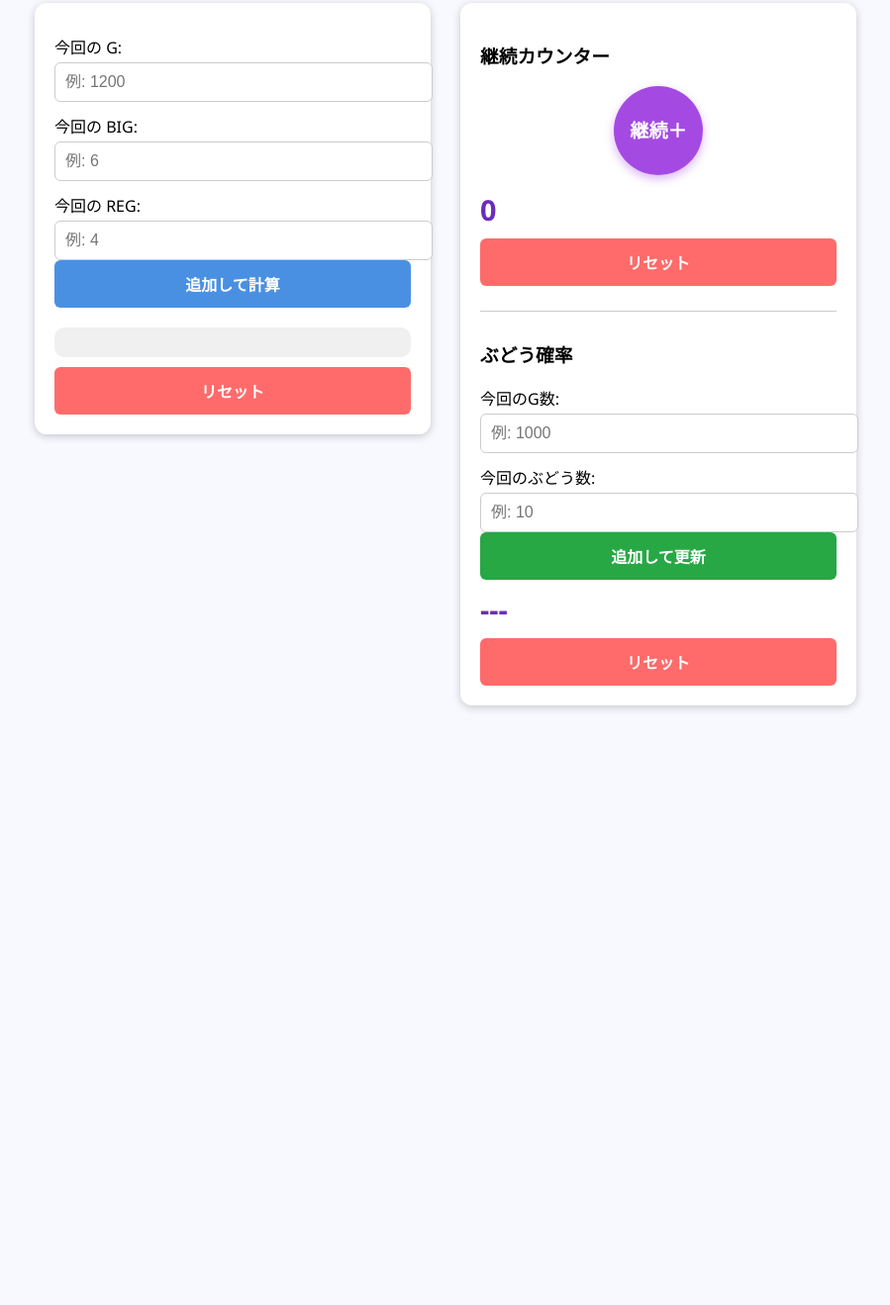
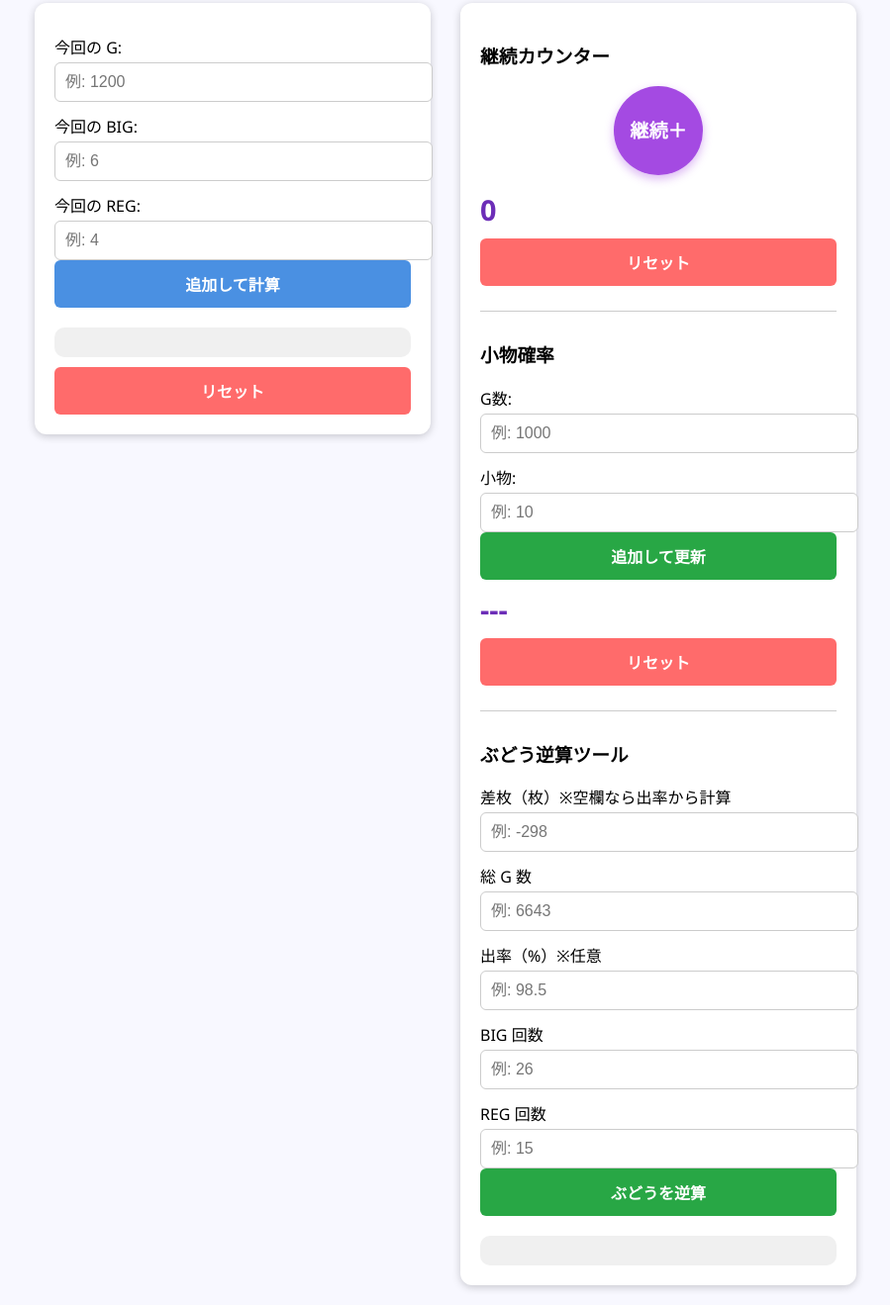
Before and after one commit to gamecre1105/count, a plain HTML site: page index.html in a window 1280 px wide. Shown: the part 80-1399 px from the top of the page at 99% size, without its empty margins (190-1089 px from the left). Before the commit the page ends 813 px from the top, so only its background shows below. Drawn offline with Linux system fonts and the light colour scheme.

Commit message:
ぶどう逆算ツールを追加

```diff
--- a/index.html
+++ b/index.html
@@ -3,7 +3,7 @@
 <head>
 <meta charset="UTF-8">
 <meta name="viewport" content="width=device-width, initial-scale=1.0">
-<title>累計結果アプリ（継続＆ぶどう確率）</title>
+<title>カウントアプリ</title>
 <style>
   body {
     font-family: "Segoe UI", sans-serif;
@@ -66,7 +66,6 @@
   .btn-blue { background: #4a90e2; color: white; }
   .btn-green { background: #28a745; color: white; }
   .btn-red { background: #ff6b6b; color: white; margin-top: 10px; }
-
 
   /* 🌟 丸型 継続ボタン（押しやすく、拡大しない） */
   .btn-circle {
@@ -158,7 +157,7 @@
 </style>
 </head>
 <body>
-  <h1>累計結果アプリ（継続＆ぶどう確率）</h1>
+  <h1>カウントアプリ</h1>
 
   <div class="main">
     <!-- 左：累計計算エリア -->
@@ -175,22 +174,41 @@
       <button class="btn-red" onclick="resetData()">リセット</button>
     </div>
 
-    <!-- 右：継続ボタン＋ぶどう確率 -->
+    <!-- 右：継続ボタン＋小物確率＋ぶどう逆算 -->
     <div class="side">
       <h3>継続カウンター</h3>
       <button class="btn-circle" onclick="addContinue()">継続＋</button>
       <div class="count" id="continueCount">0</div>
       <button class="btn-red" onclick="resetContinue()">リセット</button>
 
+      <!-- 小物確率（ぶどうカウント） -->
       <div class="grape">
-        <h3>ぶどう確率</h3>
-        <label>今回のG数:</label>
+        <h3>小物確率</h3>
+        <label>G数:</label>
         <input type="number" id="grapeG" placeholder="例: 1000">
-        <label>今回のぶどう数:</label>
+        <label>小物:</label>
         <input type="number" id="grapeCount" placeholder="例: 10">
         <button class="btn-green" onclick="addGrape()">追加して更新</button>
         <div class="count" id="grapeRate">--</div>
         <button class="btn-red" onclick="resetGrape()">リセット</button>
+      </div>
+
+      <!-- ★ ぶどう逆算ツール（差枚・G数・出率・BIG・REG から計算） -->
+      <div class="grape">
+        <h3>ぶどう逆算ツール</h3>
+        <label>差枚（枚）※空欄なら出率から計算</label>
+        <input type="number" id="bdDiff" placeholder="例: -298">
+        <label>総 G 数</label>
+        <input type="number" id="bdG" placeholder="例: 6643">
+        <label>出率（%）※任意</label>
+        <input type="number" id="bdRate" placeholder="例: 98.5" step="0.1">
+        <label>BIG 回数</label>
+        <input type="number" id="bdBig" placeholder="例: 26">
+        <label>REG 回数</label>
+        <input type="number" id="bdReg" placeholder="例: 15">
+
+        <button class="btn-green" onclick="calcBudo()">ぶどうを逆算</button>
+        <div class="result" id="bdResult"></div>
       </div>
     </div>
   </div>
@@ -262,7 +280,7 @@ function resetContinue() {
   }
 }
 
-// ===== ぶどう確率（累計） =====
+// ===== ぶどう確率（累計カウント） =====
 let grapeData = JSON.parse(localStorage.getItem("grapeRecords")) || [];
 
 function addGrape() {
@@ -298,6 +316,114 @@ function resetGrape() {
 }
 
 updateGrapeDisplay();
+
+// ===== ぶどう逆算（差枚・G数・出率・BIG・REG） =====
+
+// 定数（6号機 Sアイム想定）
+const COIN_IN_PER_GAME = 3;    // 1Gあたり 3 枚投入
+const BIG_PAYOUT        = 252; // BIG 平均枚数
+const REG_PAYOUT        = 96;  // REG 平均枚数
+
+// 小役（適当打ち時の理論値）
+const REPLAY_PROB    = 1 / 7.298;
+const REPLAY_PAYOUT  = 3;
+
+const CHERRY_PROB    = 1 / 53.43;
+const CHERRY_PAYOUT  = 2;
+
+const BELL_PROB      = 1 / 4915.20;
+const BELL_PAYOUT    = 14;
+
+const PIERROT_PROB   = 1 / 10865.18;
+const PIERROT_PAYOUT = 10;
+
+const GRAPE_PAYOUT   = 8;  // ぶどう 8 枚役
+
+function calcBudo() {
+  const gEl       = document.getElementById("bdG");
+  const diffEl    = document.getElementById("bdDiff");
+  const rateEl    = document.getElementById("bdRate");
+  const bigEl     = document.getElementById("bdBig");
+  const regEl     = document.getElementById("bdReg");
+  const resultEl  = document.getElementById("bdResult");
+
+  const spins = Number(gEl.value);
+  const bb    = Number(bigEl.value);
+  const rb    = Number(regEl.value);
+
+  if (!Number.isFinite(spins) || spins <= 0 ||
+      !Number.isFinite(bb)    || bb < 0     ||
+      !Number.isFinite(rb)    || rb < 0) {
+    resultEl.textContent = "総G数・BIG・REG を正しく入力してください。";
+    return;
+  }
+
+  const totalIn = spins * COIN_IN_PER_GAME;
+
+  // 差枚 or 出率
+  const diffStr = diffEl.value.trim();
+  const rateStr = rateEl.value.trim();
+
+  let diff;
+  if (diffStr !== "") {
+    diff = Number(diffStr);
+    if (!Number.isFinite(diff)) {
+      resultEl.textContent = "差枚は数値で入力してください。";
+      return;
+    }
+  } else if (rateStr !== "") {
+    const rate = Number(rateStr);
+    if (!Number.isFinite(rate)) {
+      resultEl.textContent = "出率は数値で入力してください。";
+      return;
+    }
+    // 差枚 = 投入枚数 × (出率/100 - 1)
+    diff = totalIn * (rate / 100 - 1);
+  } else {
+    resultEl.textContent = "差枚か出率のどちらかは入力してください。";
+    return;
+  }
+
+  // 総払い出し枚数
+  const totalOut = totalIn + diff;
+
+  // ボーナス払い出し
+  const bonusOut = bb * BIG_PAYOUT + rb * REG_PAYOUT;
+
+  // 小役（全部）の払い出し
+  const smallOutTotal = totalOut - bonusOut;
+
+  // ぶどう以外の小役払い出し（理論値）
+  const otherSmallOut =
+    spins * (
+      REPLAY_PROB   * REPLAY_PAYOUT +
+      CHERRY_PROB   * CHERRY_PAYOUT +
+      BELL_PROB     * BELL_PAYOUT   +
+      PIERROT_PROB  * PIERROT_PAYOUT
+    );
+
+  // ぶどう払い出し枚数
+  const grapeOut = smallOutTotal - otherSmallOut;
+
+  if (grapeOut <= 0) {
+    resultEl.textContent = "計算上、ぶどう払い出しが 0 枚以下になりました。入力値を確認してください。";
+    return;
+  }
+
+  const grapeHits = grapeOut / GRAPE_PAYOUT;
+  if (grapeHits <= 0) {
+    resultEl.textContent = "計算上、ぶどう回数が 0 回以下になりました。";
+    return;
+  }
+
+  const grapeProb = spins / grapeHits;           // 1/◯ の ◯
+  const payout    = (totalOut / totalIn) * 100;  // 実質出率（参考）
+
+  resultEl.innerHTML =
+    `推定ぶどう回数：<strong>${grapeHits.toFixed(1)}</strong> 回<br>` +
+    `推定ぶどう確率：<strong>1/${grapeProb.toFixed(2)}</strong>（約 ${grapeProb.toFixed(2)} 分の1）<br>` +
+    `計算上の出率：${payout.toFixed(2)}%`;
+}
 </script>
 </body>
 </html>
```
Lines whose indentation alone changed are shown as unchanged.
